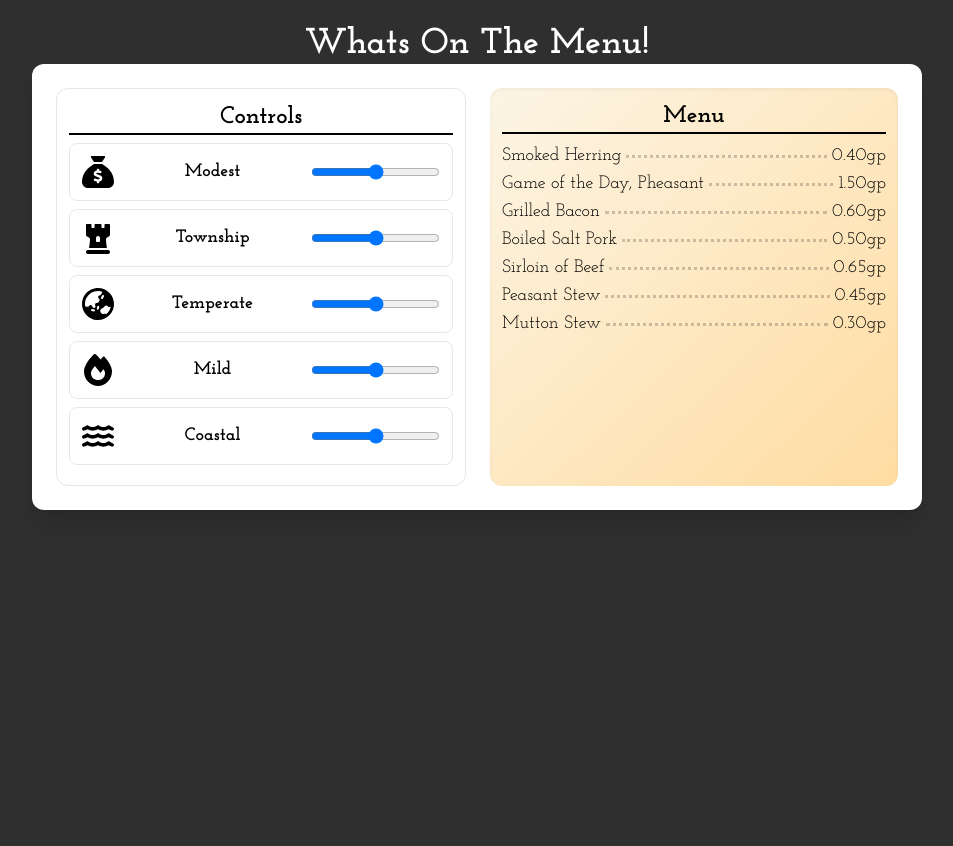
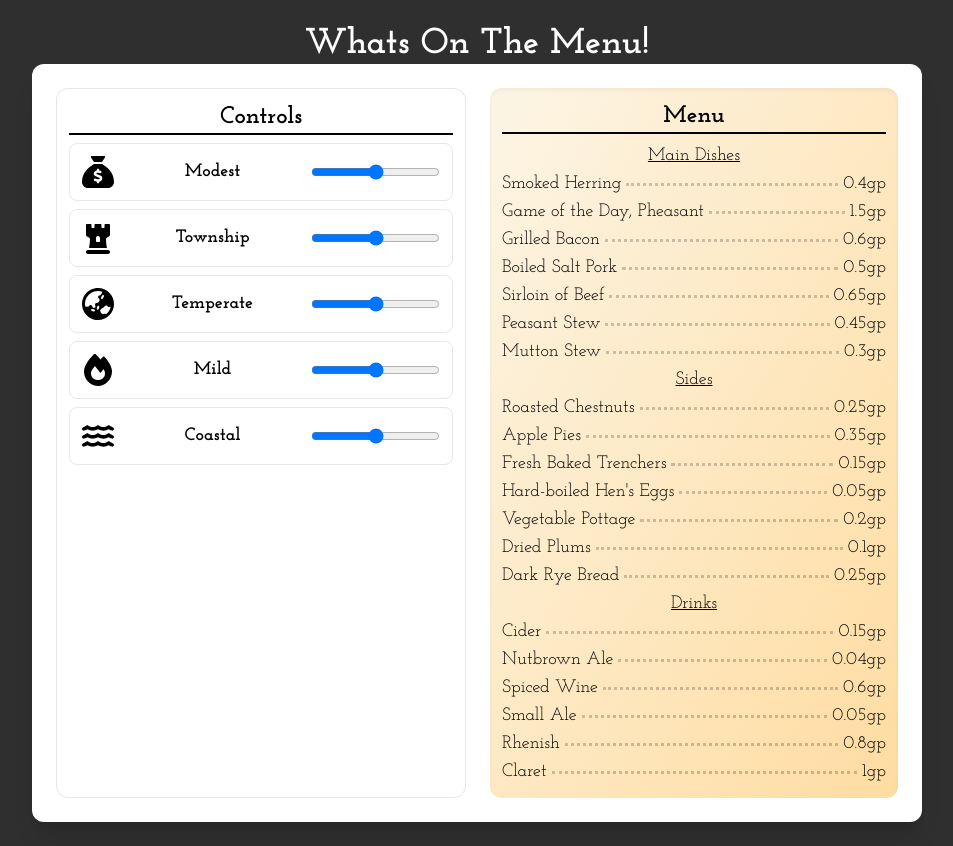
Before and after one commit to Justin-West/whats-on-the-menu, a Next.js app: page / in a window 1280 px wide. Shown: the whole page, without its empty margins (163-1116 px from the left). Before the commit the page ends 800 px from the top, so only its background shows below. Built offline with nearby package versions, Linux system fonts and the light colour scheme.

Commit message:
Added sections to menu

```diff
--- a/src/pages/menu.tsx
+++ b/src/pages/menu.tsx
@@ -2,25 +2,48 @@
 import { useEffect, useState, Component } from "react";
 import Food from "../food.json";
 
-type MenuItem = {
+class MenuItem {
   name: string;
-  price: string;
+  price: number;
+  constructor(name: string, price: number) {
+    this.name = name;
+    this.price = price;
+  }
+}
+
+type MenuItemData = {
+  name: string;
+  price: number;
+  econ: number;
+  climate: number;
+  temp: number;
+  water: number;
 };
 
 export default function Menu({ f }: { f: number[] }) {
-  const [createdMenu, setMenu] = useState([{ name: "Loading...", price: "-" }]);
+  const [createdMenuMain, setMenuMain] = useState([
+    new MenuItem("Loading...", 0),
+  ]);
+  const [createdMenuSide, setMenuSide] = useState([
+    new MenuItem("Loading...", 0),
+  ]);
+  const [createdMenuDrink, setMenuDrink] = useState([
+    new MenuItem("Loading...", 0),
+  ]);
   const entreCount = 7;
   const sideCount = 10;
   const drinkCount = 5;
 
   useEffect(() => {
-    GenMenu();
+    setMenuMain(GenMenu(Food.Europe.Mains, entreCount));
+    setMenuSide(GenMenu(Food.Europe.Sides, sideCount));
+    setMenuDrink(GenMenu(Food.Europe.Drinks, drinkCount));
   }, [f]);
 
-  function GenMenu() {
-    let m: MenuItem[] = new Array();
+  function GenMenu(items: MenuItemData[], limit: number) {
+    let m = new Array<MenuItem>();
 
-    Food.Europe.Mains.map((i) => {
+    items.map((i) => {
       let score = 0;
 
       //-----econ-----
@@ -62,14 +85,11 @@ export default function Menu({ f }: { f: number[] }) {
       }
 
       if (score >= 5) {
-        m.push({
-          name: i.name,
-          price: (priceMult * i.price).toFixed(2),
-        });
+        m.push(new MenuItem(i.name, priceMult * i.price.toFixed(2)));
       }
     });
     m = RandomReduce(m, entreCount);
-    setMenu(m);
+    return m;
   }
 
   function RandomReduce(items: MenuItem[], max: number) {
@@ -92,7 +112,24 @@ export default function Menu({ f }: { f: number[] }) {
       <h1 className="mx-auto mb-2 font-extrabold text-2xl text-center border-0 border-black border-b-2">
         Menu
       </h1>
-      {createdMenu.map((i) => (
+      <p className=" text-center underline">Main Dishes</p>
+      {createdMenuMain.map((i) => (
+        <li key={i.name} className="flex">
+          <p className="grow-0">{i.name}</p>
+          <div className="dot"></div>
+          <p className="text-right grow-0">{i.price + "gp"}</p>
+        </li>
+      ))}
+      <p className=" text-center underline">Sides</p>
+      {createdMenuSide.map((i) => (
+        <li key={i.name} className="flex">
+          <p className="grow-0">{i.name}</p>
+          <div className="dot"></div>
+          <p className="text-right grow-0">{i.price + "gp"}</p>
+        </li>
+      ))}
+      <p className=" text-center underline">Drinks</p>
+      {createdMenuDrink.map((i) => (
         <li key={i.name} className="flex">
           <p className="grow-0">{i.name}</p>
           <div className="dot"></div>
```
